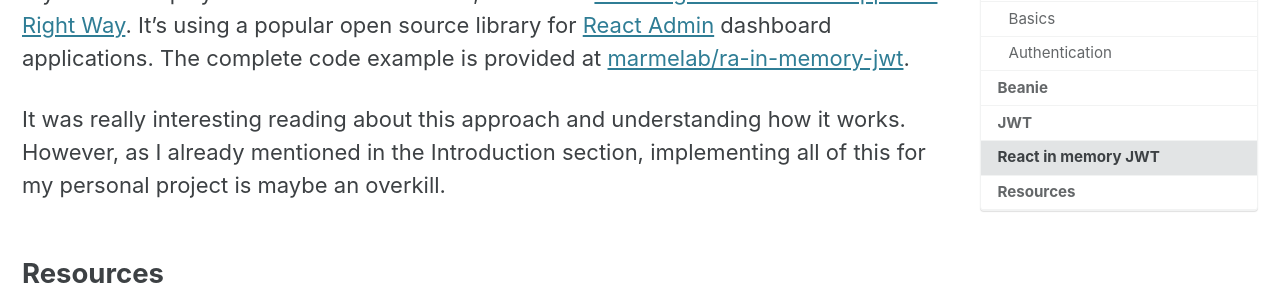
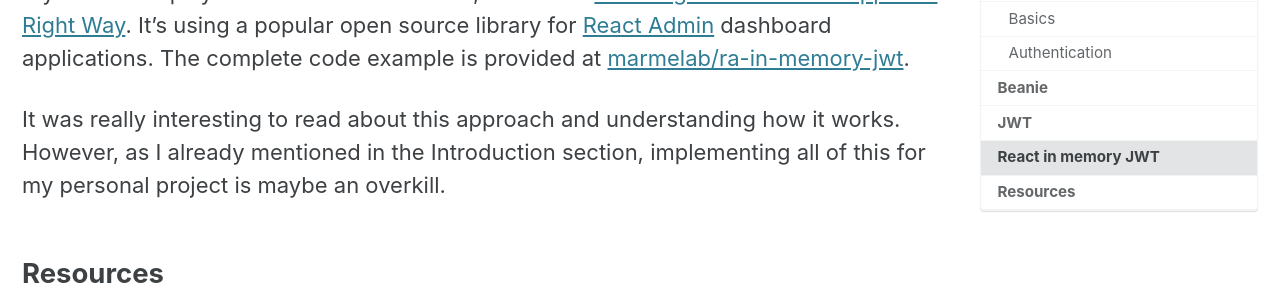
Before and after one commit to VladimirSiv/VladimirSiv.github.io, a Jekyll site: the page built from _posts/2023-04-24-auth-in-farm-stack.md, in a window 1280 px wide and 900 px high, scrolled down 14094 px. Shown: the part 154-454 px from the top of the window. Built offline with Jekyll 4.4.1, drawn with Linux system fonts in a browser that asks for light colours; cached includes are drawn as plain includes; comment, search, counter and statistics services are not loaded.

Commit message:
Fix typo in FARM-JWT

```diff
--- a/_posts/2023-04-24-auth-in-farm-stack.md
+++ b/_posts/2023-04-24-auth-in-farm-stack.md
@@ -484,7 +484,7 @@ open source library for
 dashboard applications. The complete code example is provided at
 [marmelab/ra-in-memory-jwt](https://github.com/marmelab/ra-in-memory-jwt/tree/master/demo){:target="_blank"}.
 
-It was really interesting reading about this approach and understanding how
+It was really interesting to read about this approach and understanding how
 it works. However, as I already mentioned in the Introduction section,
 implementing all of this for my personal project is maybe an overkill.
 
```
